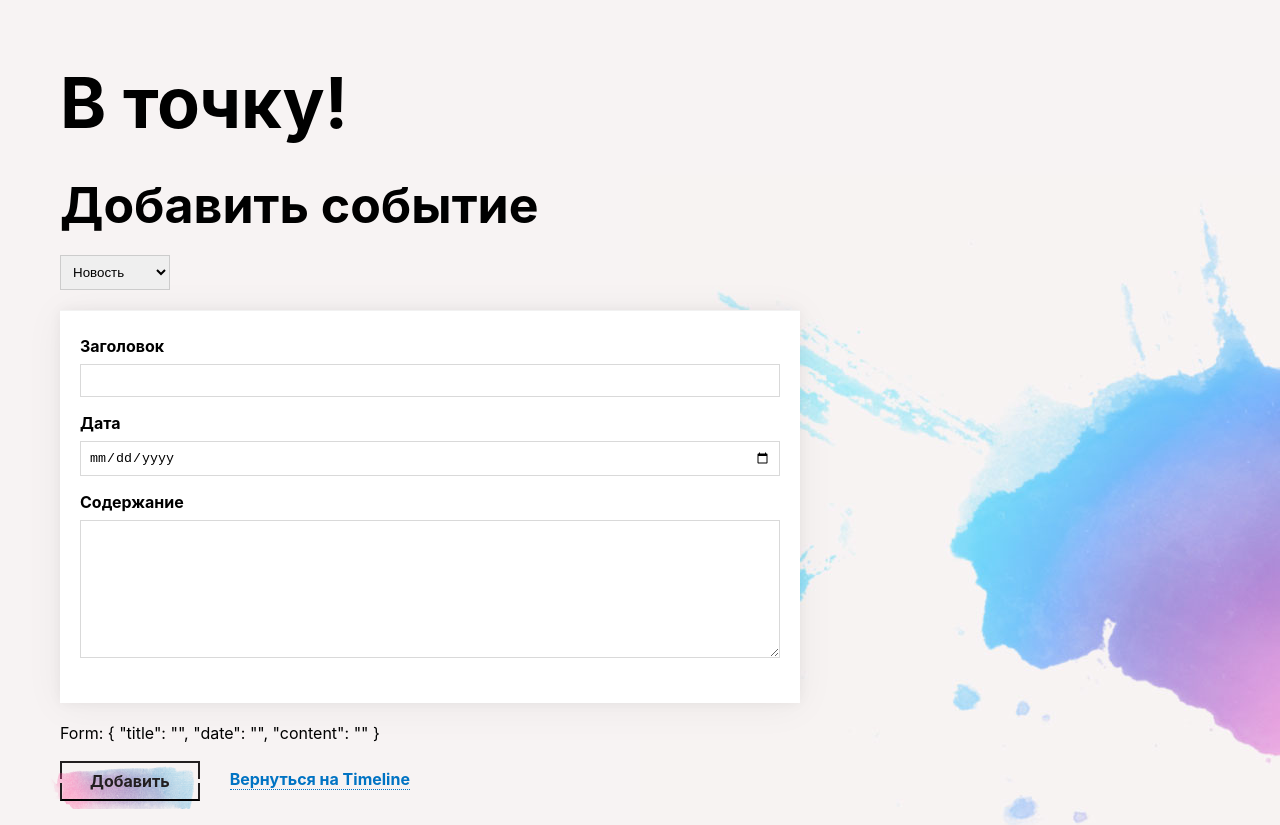
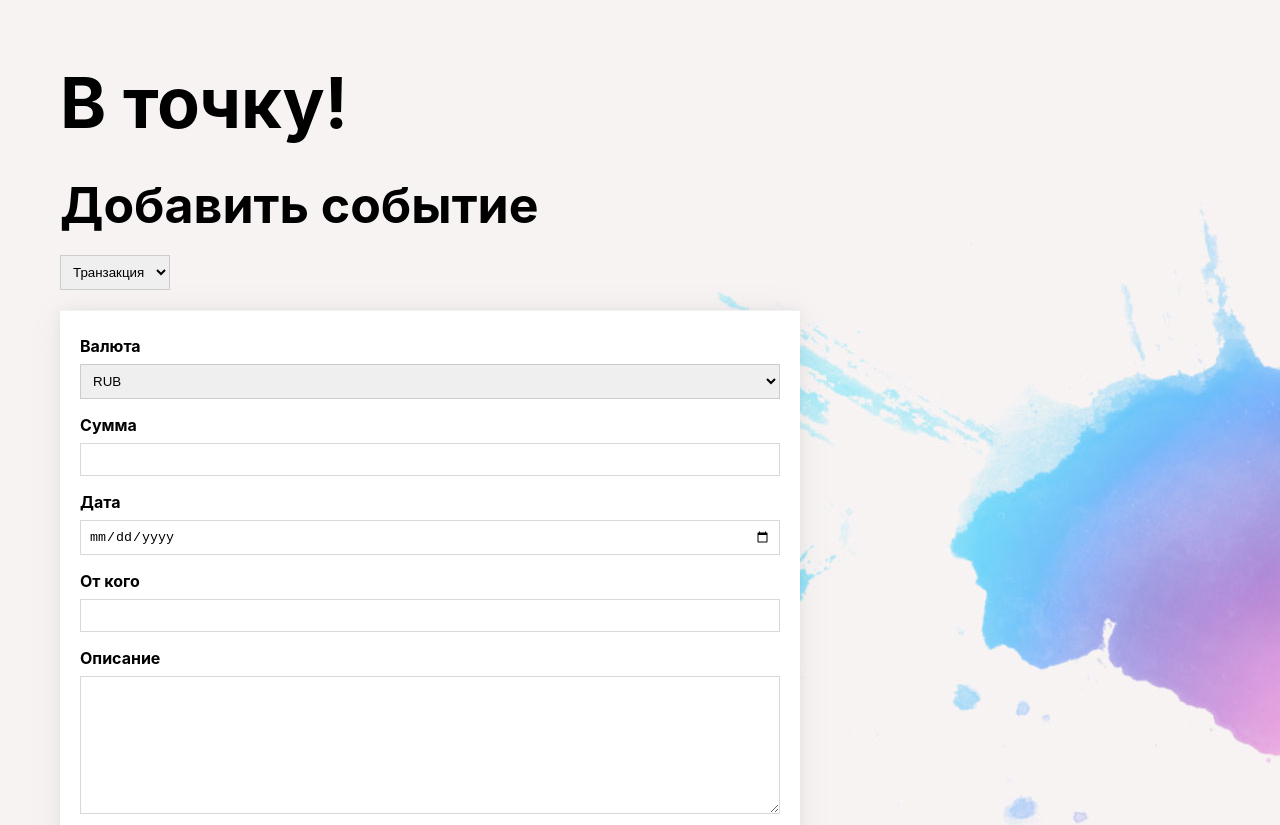
Before and after one commit to bree7e/bree7e-point, an Angular app: page /timeline/add in a window 1280 px wide. Shown: the top 825 px of the page. Built offline with nearby package versions, Linux system fonts and the light colour scheme.

Commit message:
Добавление событий (with change bug)

```diff
--- a/src/app/pages/add-event-page/add-event-page.component.html
+++ b/src/app/pages/add-event-page/add-event-page.component.html
@@ -5,8 +5,10 @@
         <option value="{{types.Transaction}}">Транзакция</option>
     </select>
     <ng-container [ngSwitch]="eventType">
-        <app-news-form *ngSwitchCase="types.News"></app-news-form>
-        <app-transaction-form *ngSwitchCase="types.Transaction"></app-transaction-form>
+        <app-news-form *ngSwitchCase="types.News"
+            (formChange)="onFormChange(types.News, $event)"></app-news-form>
+        <app-transaction-form *ngSwitchCase="types.Transaction"
+            (formChange)="onFormChange(types.Transaction, $event)"></app-transaction-form>
     </ng-container>
 </div>
 <div class="aqua-button">
@@ -15,13 +17,4 @@
 </div>
 <a routerLink="/timeline" class="link-button">Вернуться на Timeline</a>
 
-<!-- <div class="event-select">
-    <select (change)="selectEventType($event.target.value)">
-        <option *ngFor="let value of eventTypes" value={{value}}>{{value}}</option>
-    </select>
-</div>
-<ng-container [ngSwitch]="selectedEventType">
-    <app-add-news-event *ngSwitchCase="'NEWS'"></app-add-news-event>
-    <app-add-transaction-event *ngSwitchCase="'TRANSACTION'"></app-add-transaction-event>
-</ng-container>
-<br/> -->
+<p>newEvent: {{ newEvent | json }}</p>
--- a/src/app/pages/add-event-page/add-event-page.component.ts
+++ b/src/app/pages/add-event-page/add-event-page.component.ts
@@ -1,8 +1,10 @@
 import { Component, OnInit, Output, EventEmitter } from '@angular/core';
+import { Router } from '@angular/router';
 
 import { TimelineTypes, NewsEvent, TransactionEvent } from 'src/app/shared/timeline-event';
 import { EventTypes } from '../../shared/event-types.enum';
 import { Currencies } from '../../shared/currencies.enum';
+import { EventService } from 'src/app/timeline/event.service';
 
 @Component({
     selector: 'app-add-event-page',
@@ -12,23 +14,26 @@ import { Currencies } from '../../shared/currencies.enum';
 export class AddEventPageComponent implements OnInit {
     private newEvent: TimelineTypes;
     private eventType: EventTypes;
-    // необходимо для доступа к enum из шаблона
     private types = EventTypes;
 
     @Output()
-    addTimelineEvent: EventEmitter<TimelineTypes> = new EventEmitter();
+    addTimelineEvent = new EventEmitter<TimelineTypes>();
 
-    constructor() {}
+    constructor(
+        private eventService: EventService,
+        private router: Router,
+    ) {}
 
     ngOnInit() {
-        this.changeType(EventTypes.News);
+        this.changeType(EventTypes.Transaction);
     }
 
-    addEvent() {
-        console.log('addTimelineEvent click');
+    addEvent(): void {
+        this.eventService.addEvent(this.newEvent);
+        this.router.navigate(['timeline']);
     }
 
-    changeType(newType: EventTypes) {
+    changeType(newType: EventTypes): void {
         this.eventType = newType;
         switch (newType) {
             case EventTypes.News:
@@ -39,4 +44,20 @@ export class AddEventPageComponent implements OnInit {
                 break;
         }
     }
+
+    onFormChange(type: EventTypes, formValues: any): void {
+        this.newEvent.date = new Date(formValues.date);
+        switch (type) {
+            case EventTypes.News:
+                (this.newEvent as NewsEvent).title = formValues.title;
+                (this.newEvent as NewsEvent).content = formValues.content;
+                break;
+            case EventTypes.Transaction:
+                (this.newEvent as TransactionEvent).description = formValues.description;
+                (this.newEvent as TransactionEvent).currency = formValues.currency;
+                (this.newEvent as TransactionEvent).amount = formValues.amount;
+                (this.newEvent as TransactionEvent).agent = formValues.agent;
+                break;
+        }
+    }
 }
--- a/src/app/pages/add-event-page/news-form/news-form.component.html
+++ b/src/app/pages/add-event-page/news-form/news-form.component.html
@@ -13,7 +13,7 @@
 
     </div>
 </form>
-<p>Form: {{ form.value | json }}</p>
+<!-- <p>Form: {{ form.value | json }}</p> -->
 
 <!--
 Новость:
--- a/src/app/pages/add-event-page/news-form/news-form.component.ts
+++ b/src/app/pages/add-event-page/news-form/news-form.component.ts
@@ -1,4 +1,4 @@
-import { Component, OnInit } from '@angular/core';
+import { Component, OnInit, Output, EventEmitter } from '@angular/core';
 import { FormGroup, FormBuilder, Validators } from '@angular/forms';
 
 @Component({
@@ -8,6 +8,7 @@ import { FormGroup, FormBuilder, Validators } from '@angular/forms';
 })
 export class NewsFormComponent implements OnInit {
     public form: FormGroup;
+    @Output() formChange = new EventEmitter();
 
     constructor(public fb: FormBuilder) {
         this.form = this.fb.group({
@@ -18,6 +19,8 @@ export class NewsFormComponent implements OnInit {
     }
 
     ngOnInit() {
+        this.form.valueChanges.subscribe(formValues => {
+            this.formChange.emit(formValues);
+        });
     }
-
 }
--- a/src/app/pages/add-event-page/transaction-form/transaction-form.component.ts
+++ b/src/app/pages/add-event-page/transaction-form/transaction-form.component.ts
@@ -1,4 +1,4 @@
-import { Component, OnInit } from '@angular/core';
+import { Component, OnInit, EventEmitter, Output } from '@angular/core';
 import { FormGroup, FormBuilder, Validators } from '@angular/forms';
 
 import { Currencies } from 'src/app/shared/currencies.enum';
@@ -11,6 +11,7 @@ import { Currencies } from 'src/app/shared/currencies.enum';
 export class TransactionFormComponent implements OnInit {
     public currencies = Currencies;
     public form: FormGroup;
+    @Output() formChange = new EventEmitter();
 
     constructor(public fb: FormBuilder) {
       this.form = this.fb.group({
@@ -22,5 +23,9 @@ export class TransactionFormComponent implements OnInit {
       });
     }
 
-    ngOnInit() {}
+    ngOnInit() {
+      this.form.valueChanges.subscribe(formValues => {
+        this.formChange.emit(formValues);
+    });
+    }
 }
```
Lines whose indentation alone changed are shown as unchanged.
